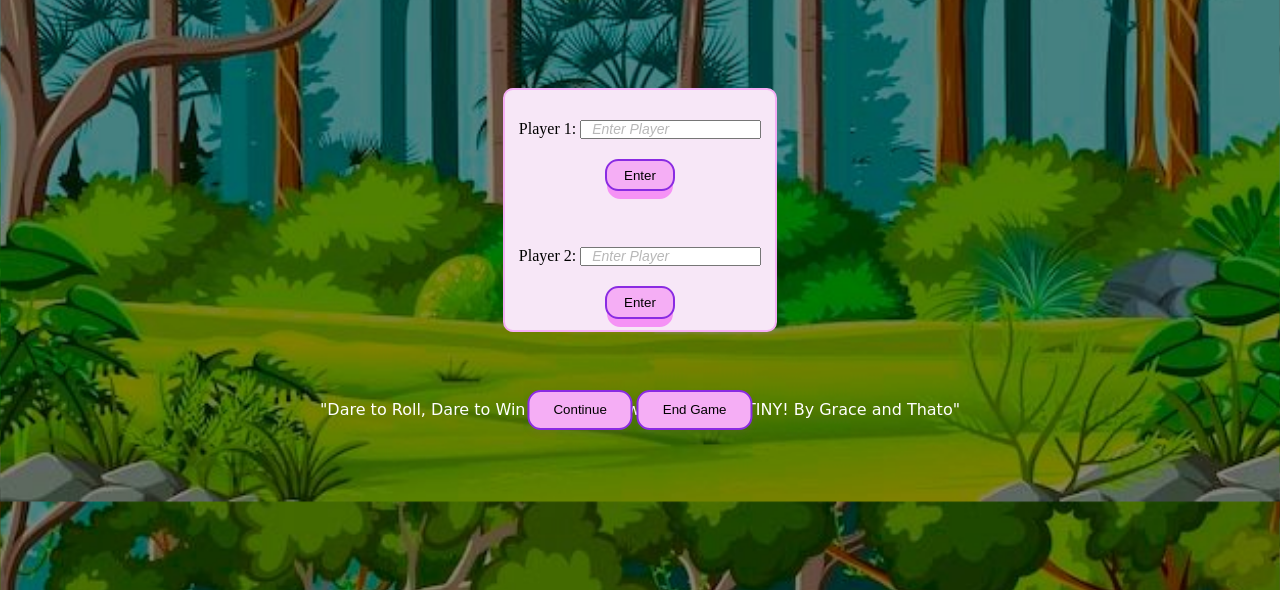
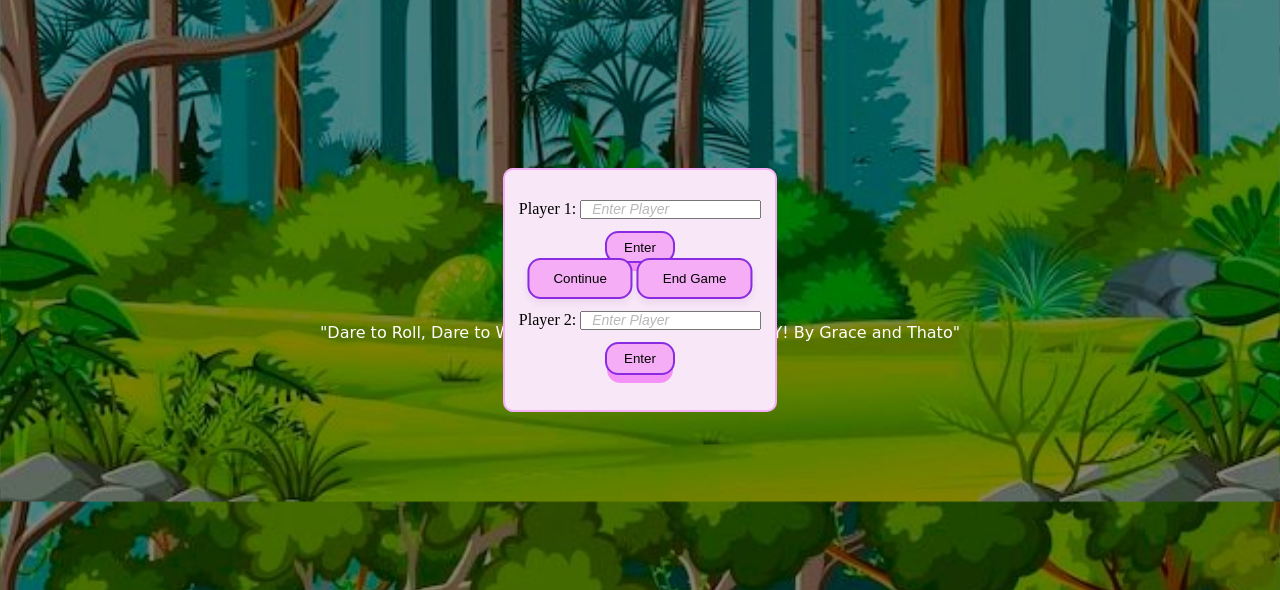
Before and after one commit to graceK-10/Dicey-Games, a plain HTML site: page index.html in a window 1280 px wide. Shown: the part 210-800 px from the top of the page. Drawn offline with Linux system fonts and the light colour scheme.

Commit message:
STYLE CHANGES

```diff
--- a/style.css
+++ b/style.css
@@ -88,7 +88,7 @@ animation: fly 5s infinite;
   width: 250px;
   position: absolute;
   padding: 30px 10px;
-  top: 50%;
+  top: 60%;
   left: 50%;
   transform: translate(-50%, -50%);
   border: 2px solid rgb(245, 174, 245);
@@ -107,13 +107,13 @@ input::placeholder{
 
 .btn1{
   padding: 0.5em 1.3em;
-  margin-top: 20px;
+  margin-top: 12px;
   border: 2px solid rgb(138, 43, 226);
   border-radius: 1em;
   background: rgb(245, 174, 245);
   transform-style: preserve-3d;
   transition: all 175ms cubic-bezier(0, 0, 1, 1);
-  margin-bottom: 20px;
+  margin-bottom: 12px;
 }
 
 .btn1::before {
@@ -143,7 +143,6 @@ input::placeholder{
   position: absolute;
   left: 50%;
   transform: translateX(-50%);
-  bottom: 20%; /* Adjust this value to your desired distance from the bottom */
 }
 
 .btn2{
@@ -176,7 +175,7 @@ input::placeholder{
   }
 
 footer {
-  margin-top: 12%;
+  margin-top: 6%;
   color: rgb(255, 255, 255);
   text-align: center;
   font-family: 'Indie Flower', cursive;
```
